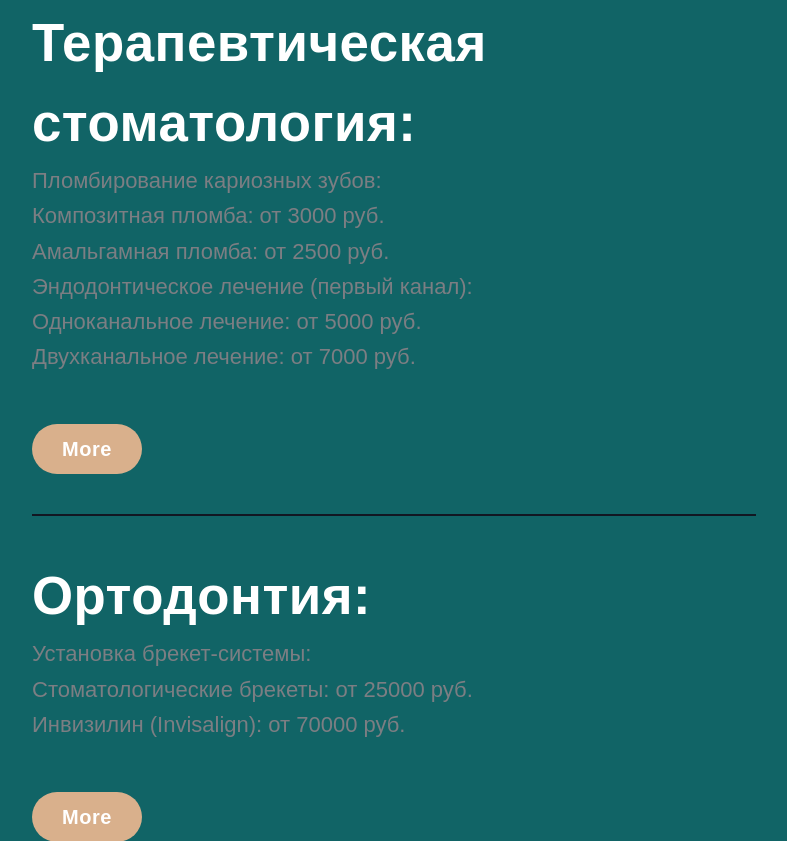
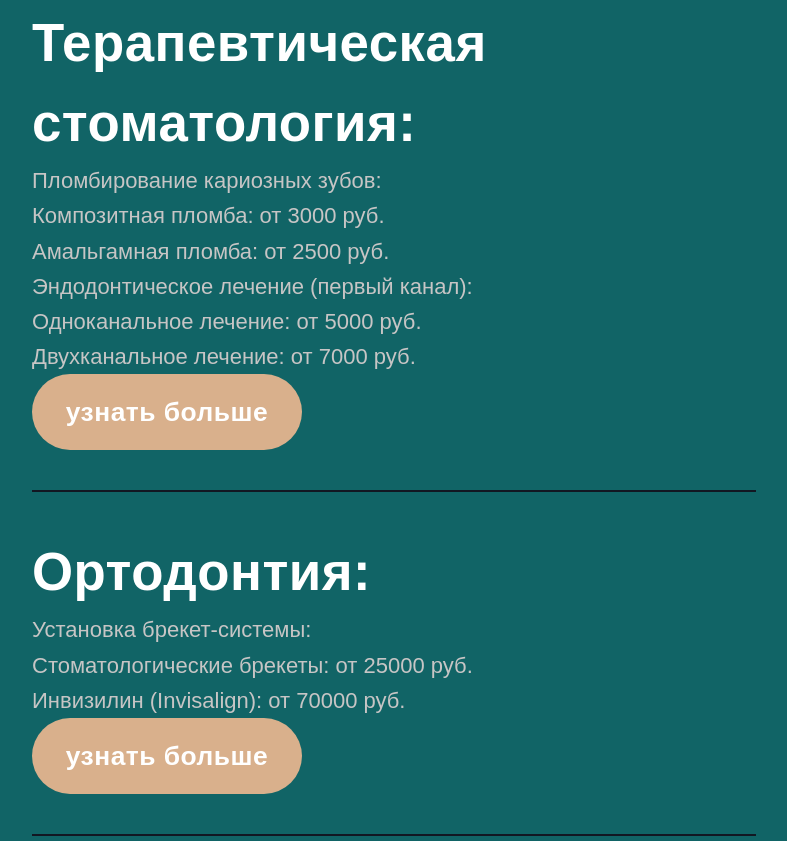
Before and after one commit to RyabininAleck/stomahtml, a plain HTML site: page index.html in a window 1280 px wide. Shown: the part 1959-2800 px from the top of the page, without its empty margins (53-840 px from the left). Drawn offline with Linux system fonts and the light colour scheme.

Commit message:
узнать больше

```diff
--- a/css/style.css
+++ b/css/style.css
@@ -68,7 +68,7 @@ ul {
 .section-subtitle {
     font-size: 1em;
     line-height: 1.6em;
-    color: #7c7e83
+    color: #c7c5c5
 }
 
 
@@ -777,7 +777,7 @@ header a.nav-link.active:before {
 
 .why-digistic .why-card p {
     font-size: .6em;
-    color: #7c7e83;
+    color: #c7c5c5;
     margin: 0;
     line-height: 1.3
 }
@@ -1519,7 +1519,7 @@ header a.nav-link.active:before {
 
 .team-member-footer span {
     font-size: .8em;
-    color: #7c7e83
+    color: #c7c5c5
 }
 
 .team-member .team-member-social {
--- a/index.html
+++ b/index.html
@@ -160,8 +160,8 @@
                                         Эндодонтическое лечение (первый канал):</br>
                                         Одноканальное лечение: от 5000 руб.</br>
                                         Двухканальное лечение: от 7000 руб.</br>
-                                        <button class="btn btn-primary more">
-                                            <a href="blog-details.html">More</a>
+                                        <button class="btn btn-primary узнать больше">
+                                            <a href="blog-details.html">узнать больше</a>
                                         </button>
 
                                     </div>
@@ -178,8 +178,8 @@
                                         Стоматологические брекеты: от 25000 руб.</br>
                                         Инвизилин (Invisalign): от 70000 руб.</br>
 
-                                        <button class="btn btn-primary more">
-                                            <a href="blog-details.html">More</a>
+                                        <button class="btn btn-primary узнать больше">
+                                            <a href="blog-details.html">узнать больше</a>
                                         </button>
 
                                     </div>
@@ -196,8 +196,8 @@
                                         Обычное удаление: от 3000 руб.</br>
                                         Сложное удаление (включая мудреный зуб): от 6000 руб.</br>
 
-                                        <button class="btn btn-primary more">
-                                            <a href="blog-details.html">More</a>
+                                        <button class="btn btn-primary узнать больше">
+                                            <a href="blog-details.html">узнать больше</a>
                                         </button>
 
                                     </div>
@@ -213,8 +213,8 @@
                                         Установка импланта: от 25000 руб.</br>
                                         Протезирование на имплантатах: от 40000 руб.</br>
 
-                                        <button class="btn btn-primary more">
-                                            <a href="blog-details.html">More</a>
+                                        <button class="btn btn-primary узнать больше">
+                                            <a href="blog-details.html">узнать больше</a>
                                         </button>
 
                                     </div>
@@ -230,8 +230,8 @@
                                         Профессиональная чистка зубов: от 2000 руб.</br>
                                         Аэрополирование зубов: от 1500 руб.</br>
 
-                                        <button class="btn btn-primary more">
-                                            <a href="blog-details.html">More</a>
+                                        <button class="btn btn-primary узнать больше">
+                                            <a href="blog-details.html">узнать больше</a>
                                         </button>
 
                                     </div>
@@ -247,8 +247,8 @@
                                         Отбеливание зубов Zoom: от 8000 руб.</br>
                                         Виниры: от 12000 руб. за зуб.</br>
 
-                                        <button class="btn btn-primary more">
-                                            <a href="blog-details.html">More</a>
+                                        <button class="btn btn-primary узнать больше">
+                                            <a href="blog-details.html">узнать больше</a>
                                         </button>
 
                                     </div>
@@ -282,8 +282,8 @@
                                         Пломбирование детских зубов: от 2000 руб.</br>
                                         Профилактический осмотр: от 1500 руб.</br>
 
-                                        <button class="btn btn-primary more">
-                                            <a href="blog-details.html">More</a>
+                                        <button class="btn btn-primary узнать больше">
+                                            <a href="blog-details.html">узнать больше</a>
                                         </button>
 
                                     </div>
@@ -298,8 +298,8 @@
                                     <div class="section-subtitle blog-content">
                                         Первичная консультация: 1000 руб.</br>
                                         Консультация по ортодонтии: 1500 руб.</br>
-                                        <button class="btn btn-primary more">
-                                            <a href="blog-details.html">More</a>
+                                        <button class="btn btn-primary узнать больше">
+                                            <a href="blog-details.html">узнать больше</a>
                                         </button>
 
                                     </div>
@@ -316,8 +316,8 @@
                                         Рентгеновское обследование: от 500 руб.</br>
                                         Экстренный визит: от 2000 руб.</br>
 
-                                        <button class="btn btn-primary more">
-                                            <a href="blog-details.html">More</a>
+                                        <button class="btn btn-primary узнать больше">
+                                            <a href="blog-details.html">узнать больше</a>
                                         </button>
 
                                     </div>
```
